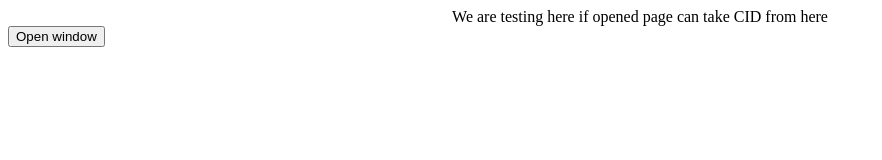
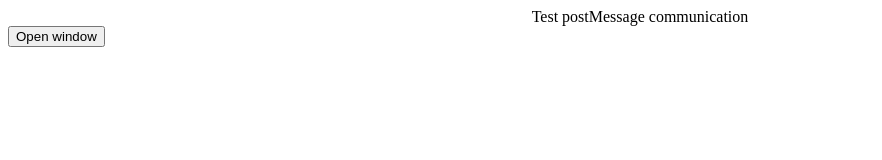
Before and after one commit to mrtymld/mrtymld.github.io, a plain HTML site: page index.html in a window 1280 px wide. Shown: the whole page, without its empty margins (0-882 px from the left). Drawn offline with Linux system fonts and the light colour scheme.

Commit message:
Update index.html

```diff
--- a/index.html
+++ b/index.html
@@ -1,10 +1,10 @@
 <!DOCTYPE html>
 <html>
 <head>
-    <title></title>
+    <title>mrtymld@github</title>
 </head>
 <body>
-    <div style="text-align:center">We are testing here if opened page can take CID from here</div>
+    <div style="text-align:center">Test postMessage communication</div>
     <button onclick="openWindow()">Open window</button>
     <script>
 //         var openWindow = function() {
```
